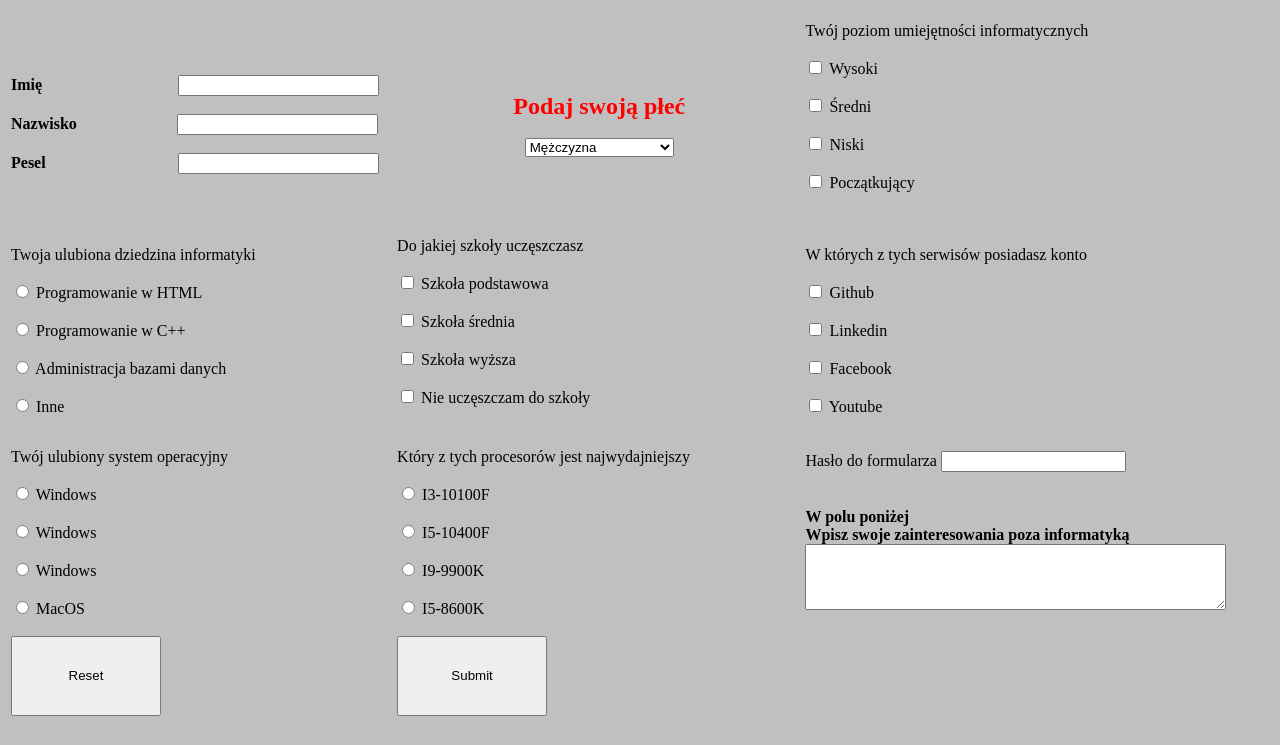
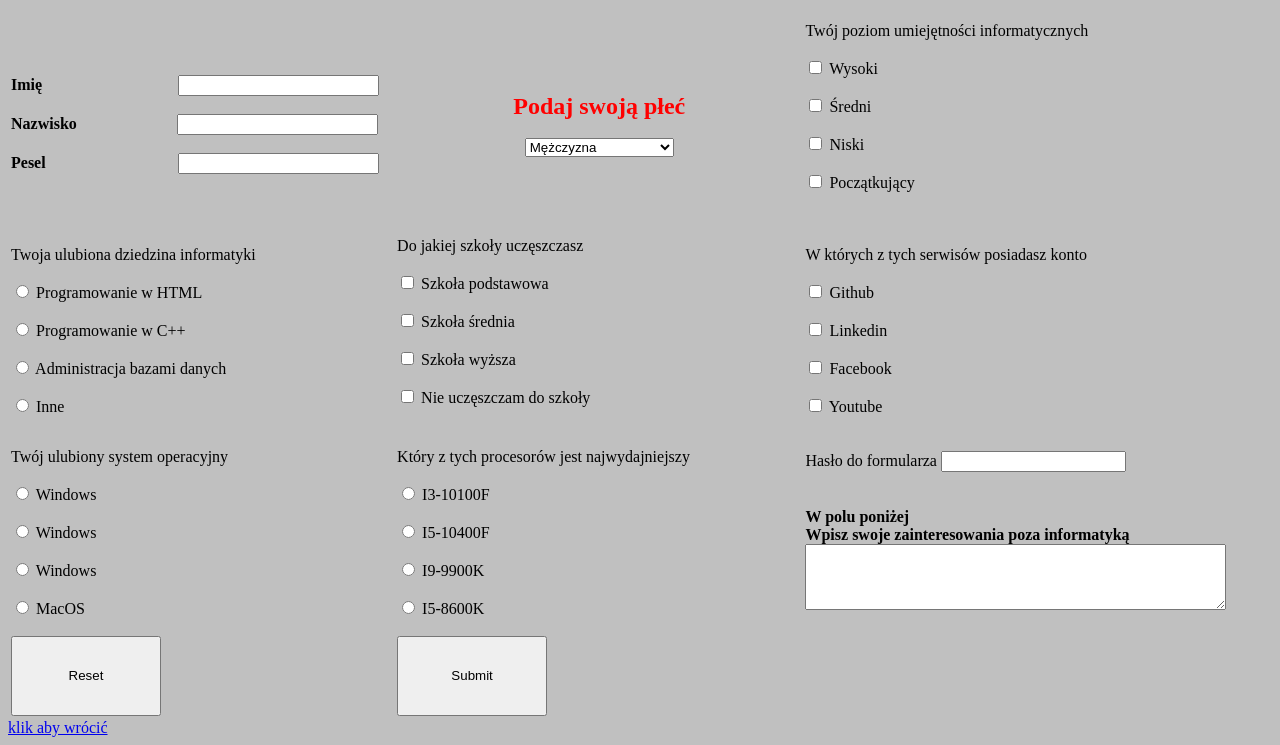
Before and after one commit to Wiktor4321/strona, a plain HTML site: page formularz_żur (1).html in a window 1280 px wide. Shown: the part 61-806 px from the top of the page. Drawn offline with Linux system fonts and the light colour scheme.

Commit message:
Update formularz_żur (1).html

```diff
--- a/formularz_żur (1).html
+++ b/formularz_żur (1).html
@@ -102,5 +102,6 @@
 </TR>
 </TABLE>
 </form>
+	<A HREF="index.html"> klik aby wrócić </A>
 </body>
 </html>
```
